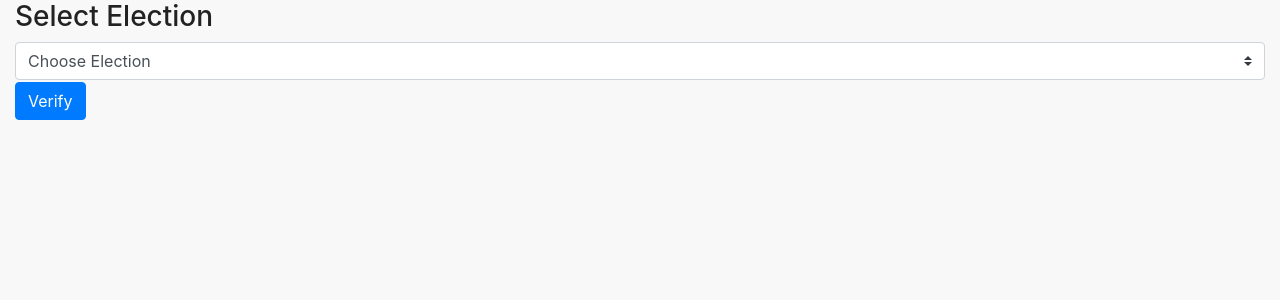
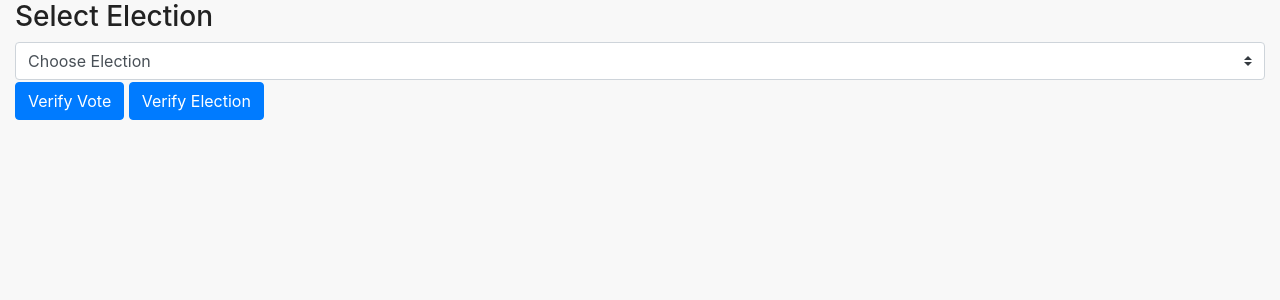
Before and after one commit to subh261096/major, a Flask app: page /audit in a window 1280 px wide. Shown: the part 78-378 px from the top of the page. Run offline with Flask 2, Linux system fonts and the light colour scheme; the visitor is signed in with stand-in values (Sample User, id 1); data that the repository does not hold is empty; some libraries are stand-ins or nearby versions.

Commit message:
changed the css

```diff
--- a/app.py
+++ b/app.py
@@ -10,7 +10,6 @@ from datetime import timedelta
 import datetime
 import time
 import pymysql
-from flask_table import Table, Col
 
 dictConfig({
     'version': 1,
@@ -32,8 +31,8 @@ dictConfig({
 app = Flask(__name__)
 
 ######################################### CONFIGRATION OF DATABSE ######################################
-# app.config['SQLALCHEMY_DATABASE_URI'] = 'postgres://nbjddnrtflahdi:52ab741ca2a00fa065058f7613581c5f5e8bac12f49500d4248c42ca7ef59337@ec2-18-215-99-63.compute-1.amazonaws.com:5432/d2iimlldlcqt7j'
-app.config['SQLALCHEMY_DATABASE_URI'] = 'postgres://postgres:password@localhost:5432/major'
+app.config['SQLALCHEMY_DATABASE_URI'] = 'postgres://nbjddnrtflahdi:52ab741ca2a00fa065058f7613581c5f5e8bac12f49500d4248c42ca7ef59337@ec2-18-215-99-63.compute-1.amazonaws.com:5432/d2iimlldlcqt7j'
+# app.config['SQLALCHEMY_DATABASE_URI'] = 'postgres://postgres:password@localhost:5432/major'
 app.config['SQLALCHEMY_TRACK_MODIFICATIONS'] = True
 app.config['SECRET_KEY'] = 'subh261096'
 db = SQLAlchemy(app)
@@ -380,13 +379,15 @@ def verifyElection(ElectionName):
             print("Voting modified for "+votes.VoterId)
     #If Verified
     if(tempNewMac == votes.NewMac):
-        flash("Verified the Votings!!","success")
+        flash("Verified the Votings For Whole ELection!!","success")
+        return render_template("audit.html", ElectionList=Elections.query.filter_by(IsOpen=False).all())
     else: #Not Verified
         flash("Voting List have been Altered!!","danger")
-    return render_template("audit_full.html",ElectionList=Elections.query.filter_by(IsOpen=False).all())
+        return render_template("audit.html", ElectionList=Elections.query.filter_by(IsOpen=False).all())
+    return render_template("audit.html",ElectionList=Elections.query.filter_by(IsOpen=False).all())
 
 
-#################################################### END ###############################################################
+#################################################### END #########################################################
 
 ############################################### Verify Vote ######################################################
 @app.route('/verifyvote/<ElectionName>/<voterId>',methods=["POST"])
--- a/templates/AuditElection.html
+++ b/templates/AuditElection.html
@@ -25,8 +25,9 @@ Audit Election
         </tbody>
       </table>
         <div class="form-group form-button ">
-          <input class="btn btn-outline-success" type="submit" value="Verify Vote" name="success"
-                     id="success">
+          <button class="btn btn-outline-success" type="submit" name="success" id="success">
+            Verify Election
+          </button>
           </div>
   </form>
 </div>
--- a/templates/audit.html
+++ b/templates/audit.html
@@ -15,7 +15,9 @@ AUDIT
             {% endfor %}
         </select>
 
-        <button type="submit" class="btn btn-primary" style="margin-top:2px;">Verify</button>
+        <button type="submit" class="btn btn-primary" style="margin-top:2px;">Verify Vote</button>
+        <button type="submit" class="btn btn-primary" formaction="/audit_full" style="margin-top:2px;">Verify
+            Election</button>
 	</form>
 
 
```
Also changed, not shown: templates/audit_full.html (deleted, +0 -23 lines).
